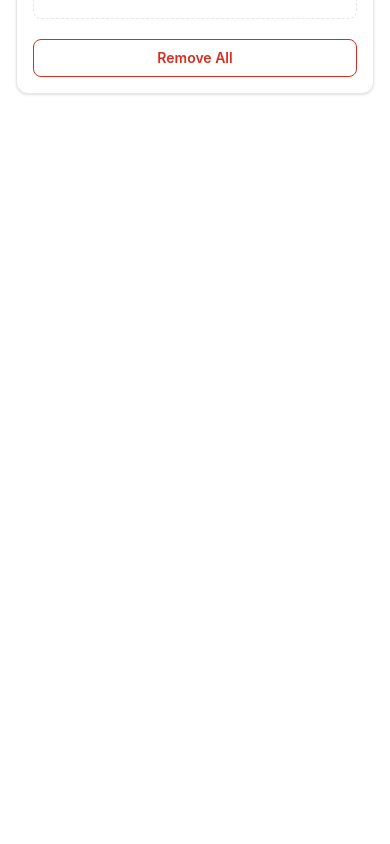
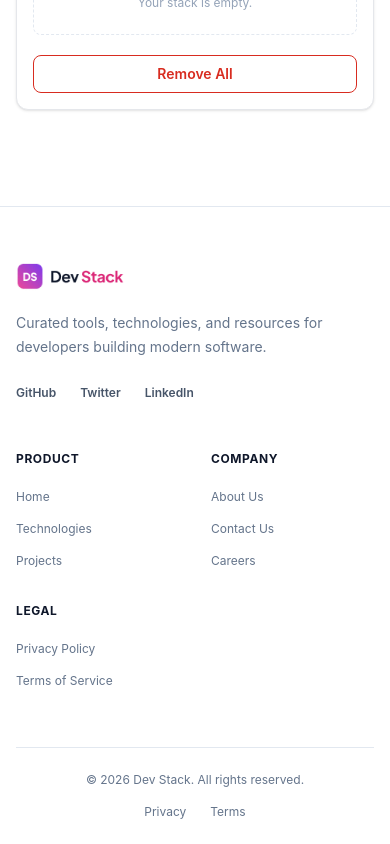
Before and after one commit to fayzur030/dev-stack-builder, a React (Vite) app: page / in a window 390 px wide. Shown: the part 4020-4864 px from the top of the page. Before the commit the page ends 4146 px from the top, so only its background shows below. Built offline with nearby package versions, Linux system fonts and the light colour scheme.

Commit message:
style: complete responsive footer

```diff
--- a/src/App.tsx
+++ b/src/App.tsx
@@ -5,6 +5,7 @@
 import { getTechnologies } from './services/getTechnologies'
 import TechnologyList from './components/home/TechnologyList'
 import Loading from './components/common/Loading'
+import Footer from './components/common/Footer'
 
 function App() {
   const technologies = getTechnologies()
@@ -16,6 +17,7 @@
         <Suspense fallback={<Loading />}>
           <TechnologyList technologies={technologies} />
         </Suspense>
+        <Footer />
       </main>
     </>
   )
--- /dev/null
+++ b/src/components/common/Footer.tsx
@@ -0,0 +1,126 @@
+import footerLogo from '../../assets/logo-text.png'
+
+const footerLinks = [
+  {
+    title: 'PRODUCT',
+    links: [
+      { name: 'Home', path: '/' },
+      { name: 'Technologies', path: '/technologies' },
+      { name: 'Projects', path: '/projects' },
+    ],
+  },
+  {
+    title: 'COMPANY',
+    links: [
+      { name: 'About Us', path: '/about' },
+      { name: 'Contact Us', path: '/contact' },
+      { name: 'Careers', path: '/careers' },
+    ],
+  },
+  {
+    title: 'LEGAL',
+    links: [
+      { name: 'Privacy Policy', path: '/privacy-policy' },
+      { name: 'Terms of Service', path: '/terms-of-service' },
+    ],
+  },
+]
+
+const Footer = () => {
+  return (
+    <footer className='border-t border-[#E2E8F0] mt-16 px-4'>
+      <div className='max-w-7xl mx-auto'>
+        <div className='grid grid-cols-1 md:grid-cols-2 gap-12 lg:gap-20 py-14 md:py-16'>
+          {/* Logo & Description */}
+          <div className='space-y-5'>
+            <img src={footerLogo} alt='Dev Stack' className='h-7 w-auto' />
+
+            <p className='text-[#64748B] text-sm leading-6 max-w-md'>
+              Curated tools, technologies, and resources for developers building
+              modern software.
+            </p>
+
+            {/* Social Links */}
+            <ul className='flex items-center gap-6'>
+              <li>
+                <a
+                  href='#'
+                  className='text-xs font-semibold text-[#475569] transition-colors duration-200 hover:text-[#0F172A]'
+                >
+                  GitHub
+                </a>
+              </li>
+
+              <li>
+                <a
+                  href='#'
+                  className='text-xs font-semibold text-[#475569] transition-colors duration-200 hover:text-[#0F172A]'
+                >
+                  Twitter
+                </a>
+              </li>
+
+              <li>
+                <a
+                  href='#'
+                  className='text-xs font-semibold text-[#475569] transition-colors duration-200 hover:text-[#0F172A]'
+                >
+                  LinkedIn
+                </a>
+              </li>
+            </ul>
+          </div>
+
+          {/* Footer Links */}
+          <div className='grid grid-cols-2 sm:grid-cols-3 gap-8'>
+            {footerLinks.map((section) => (
+              <div key={section.title} className='space-y-4'>
+                <h3 className='text-xs font-bold tracking-wider text-[#0F172A]'>
+                  {section.title}
+                </h3>
+
+                <ul className='space-y-2'>
+                  {section.links.map((link) => (
+                    <li key={link.name}>
+                      <a
+                        href={link.path}
+                        className='text-xs text-[#64748B] transition-colors duration-200 hover:text-[#0F172A]'
+                      >
+                        {link.name}
+                      </a>
+                    </li>
+                  ))}
+                </ul>
+              </div>
+            ))}
+          </div>
+        </div>
+
+        {/* Bottom Footer */}
+        <div className='border-t border-[#E2E8F0] py-6 flex flex-col sm:flex-row justify-between items-center gap-4'>
+          <p className='text-xs text-[#64748B]'>
+            © 2026 Dev Stack. All rights reserved.
+          </p>
+
+          <div className='flex items-center gap-6'>
+            <a
+              href='/privacy-policy'
+              className='text-xs text-[#64748B] transition-colors duration-200 hover:text-[#0F172A]'
+            >
+              Privacy
+            </a>
+
+            <a
+              href='/terms-of-service'
+              className='text-xs text-[#64748B] transition-colors duration-200 hover:text-[#0F172A]'
+            >
+              Terms
+            </a>
+          </div>
+        </div>
+      </div>
+    </footer>
+  )
+}
+
+export default Footer
--- a/src/components/home/StackCard.tsx
+++ b/src/components/home/StackCard.tsx
@@ -38,7 +38,7 @@
 
       {/* Stack Items */}
       {addStack.length === 0 ? (
-        <div className='border border-dashed border-[#E2E8F0] h-16 flex justify-center items-center text-[12px] text-[#94A3B8] rounded-lg'>
+        <div className='border mt-4 border-dashed border-[#E2E8F0] h-16 flex justify-center items-center text-[12px] text-[#94A3B8] rounded-lg'>
           Your stack is empty.
         </div>
       ) : (
--- a/src/components/home/TechnologyCard.tsx
+++ b/src/components/home/TechnologyCard.tsx
@@ -1,6 +1,6 @@
 import type { Dispatch, SetStateAction } from 'react'
 import type { TechItem } from '../../types/technologies'
-import { getBadgeColor } from '../common/BadgeColors'
+import { getBadgeColor } from '../../utils/BadgeColors'
 import { showSuccessToast, showWarningTost } from '../../utils/toast'
 interface ItechnologyCard {
   technology: TechItem
@@ -73,7 +73,7 @@
       <button
         type='button'
         disabled={isAdded}
-        className={`w-full mt-4   text-[12px]  py-2 px-4 rounded-lg transition-colors duration-300 cursor-pointer ${isAdded ? 'bg-[#FEF2F2] text-red-500 font-semibold disabled:cursor-not-allowed' : 'bg-[#0F172A]   text-white font-semibold'}`}
+        className={`w-full mt-4 text-[12px]  py-2 px-4 rounded-lg transition-colors duration-300 cursor-pointer ${isAdded ? 'bg-[#FEF2F2] text-red-500 font-semibold disabled:cursor-not-allowed' : 'bg-[#0F172A]   text-white font-semibold'}`}
         onClick={() => handleAddToStack()}
       >
         {isAdded ? '✓ Added to Stack' : 'Add to Stack'}
```
Also changed, not shown: src/utils/BadgeColors.ts (renamed from src/components/common/BadgeColors.ts).
